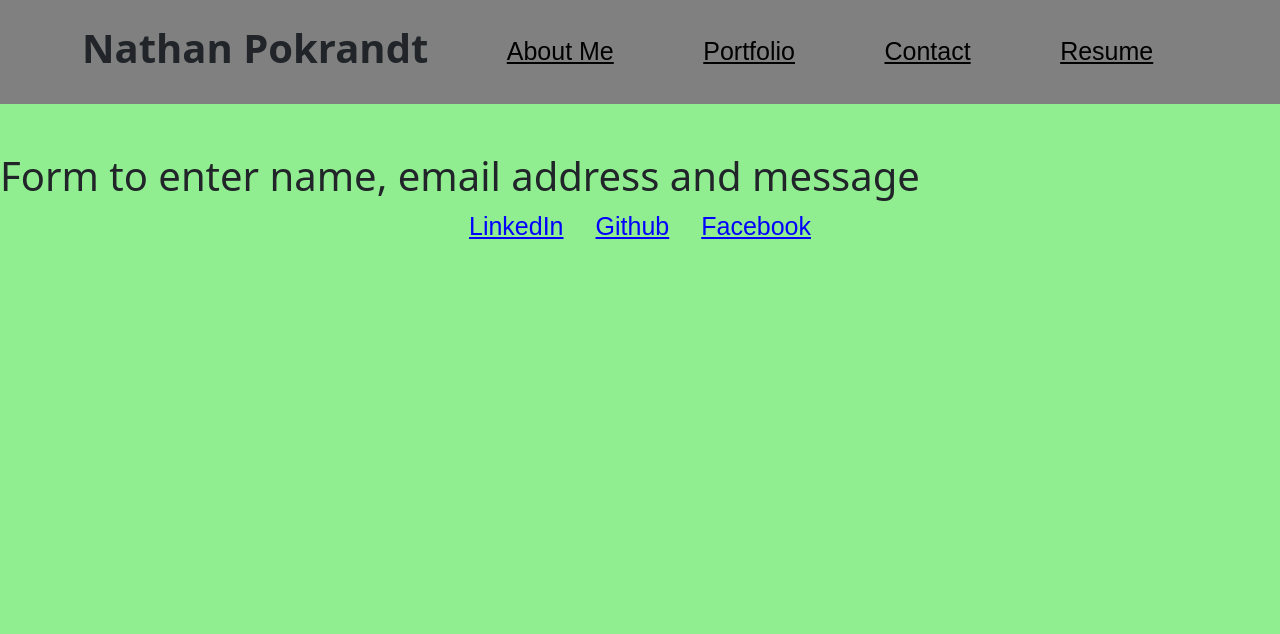
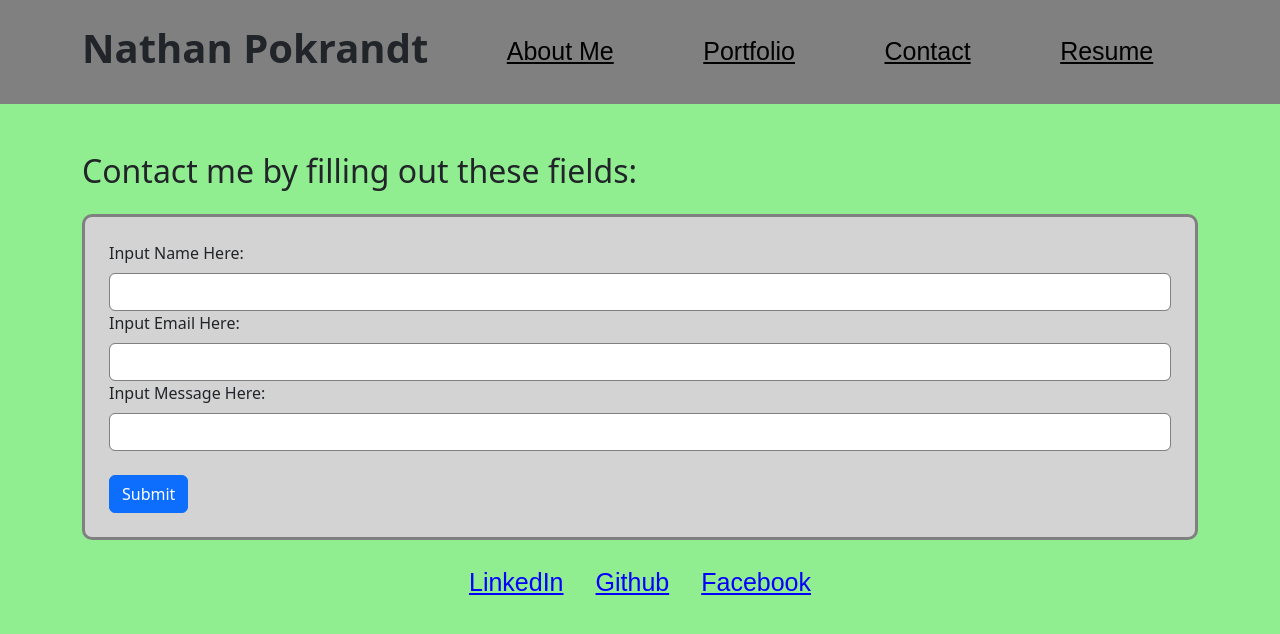
Before and after one commit to npokrandt/Nathan-Pokrandt-Portfolio-React, a React (Vite) app: page /contact in a window 1280 px wide. Shown: the top 634 px of the page. Built offline with nearby package versions, Linux system fonts and the light colour scheme.

Commit message:
adds the contact view design

```diff
--- a/src/App.css
+++ b/src/App.css
@@ -2,3 +2,13 @@ img {
     width: 250px;
     border: 3px solid
 }
+
+form {
+    background-color: lightgray;
+    border: 3px solid gray;
+    border-radius: 10px;
+}
+
+input {
+    border: 1px solid gray !important;
+}
--- a/src/views/Contact.jsx
+++ b/src/views/Contact.jsx
@@ -1,6 +1,24 @@
+import { useState } from "react"
+
 const Contact = () => {
+
+    const handleSubmit = () => {
+
+    }
+
     return(
-        <h1>Form to enter name, email address and message</h1>
+        <div className="container">
+            <h2 className="mb-4">Contact me by filling out these fields:</h2>
+            <form className="form p-4 mb-4">
+                <label className="form-label">Input Name Here:</label>
+                <input className='form-control' type="text" />
+                <label className="form-label">Input Email Here:</label>
+                <input className='form-control' type="email" />
+                <label className="form-label">Input Message Here:</label>
+                <input className='form-control' type="text" />
+                <button onSubmit={handleSubmit} type="submit" className="btn btn-primary mt-4">Submit</button>
+            </form>
+        </div>
     )
 }
 
```
